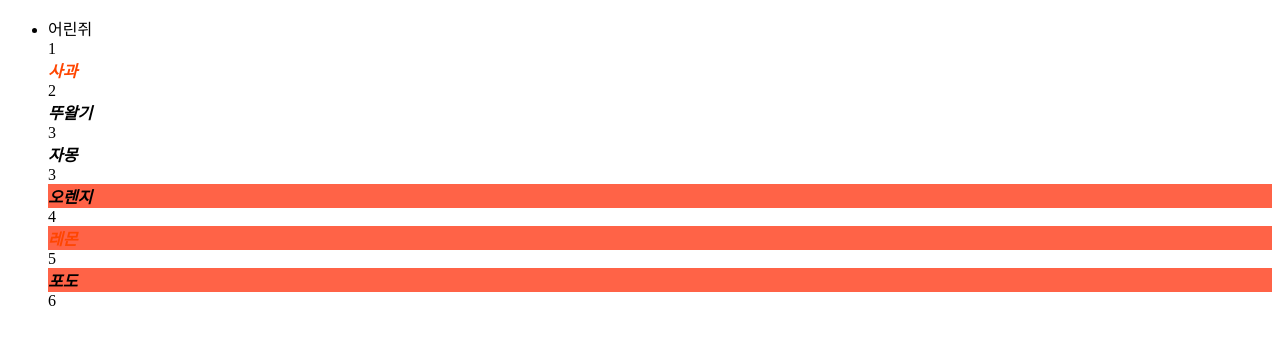
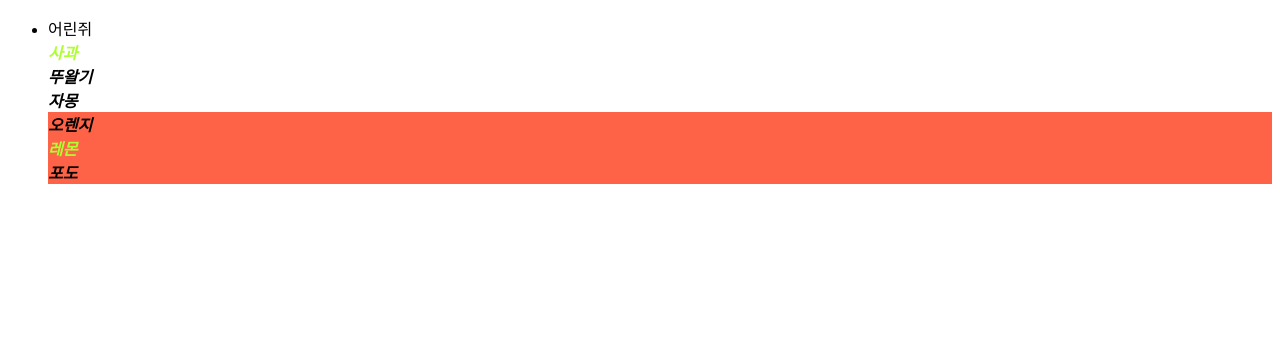
Before and after one commit to YoungHeeSo/html-css-study2307, a plain HTML site: page CSS-study/2_기본_선택자/6_형제_선택자.html in a window 1280 px wide. Drawn offline with Linux system fonts and the light colour scheme.

Commit message:
css/chap03 오타 수정

```diff
--- a/CSS-study/2_기본_선택자/6_형제_선택자.html
+++ b/CSS-study/2_기본_선택자/6_형제_선택자.html
@@ -7,7 +7,7 @@
     <style>
         /* 인접 형제 선택자 */
         .orange + li{
-            color: orangered;
+            color: greenyellow;
         }
         /* 형이 class=orange이면 색 적용 */
         li+li{
@@ -22,14 +22,16 @@
     </style>
 </head>
 <body>
+
     <ul>
-        <li class="orange">어린쥐</li> 1
-        <li>사과</li> 2
-        <li>뚜왈기</li> 3
-        <li class="red">자몽</li> 3
-        <li class="orange">오렌지</li> 4
-        <li>레몬</li> 5
-        <li>포도</li> 6
+        <li class="orange">어린쥐</li>
+        <li>사과</li>
+        <li>뚜왈기</li>
+        <li class="red">자몽</li>
+        <li class="orange">오렌지</li>
+        <li>레몬</li>
+        <li>포도</li>
     </ul>
+
 </body>
 </html>
```
Also changed, not shown: CSS-study/4_상속_우선순위/2_우선순위.html (renamed from CSS-study/4_상속_우선순위/2_우선순우.html).
